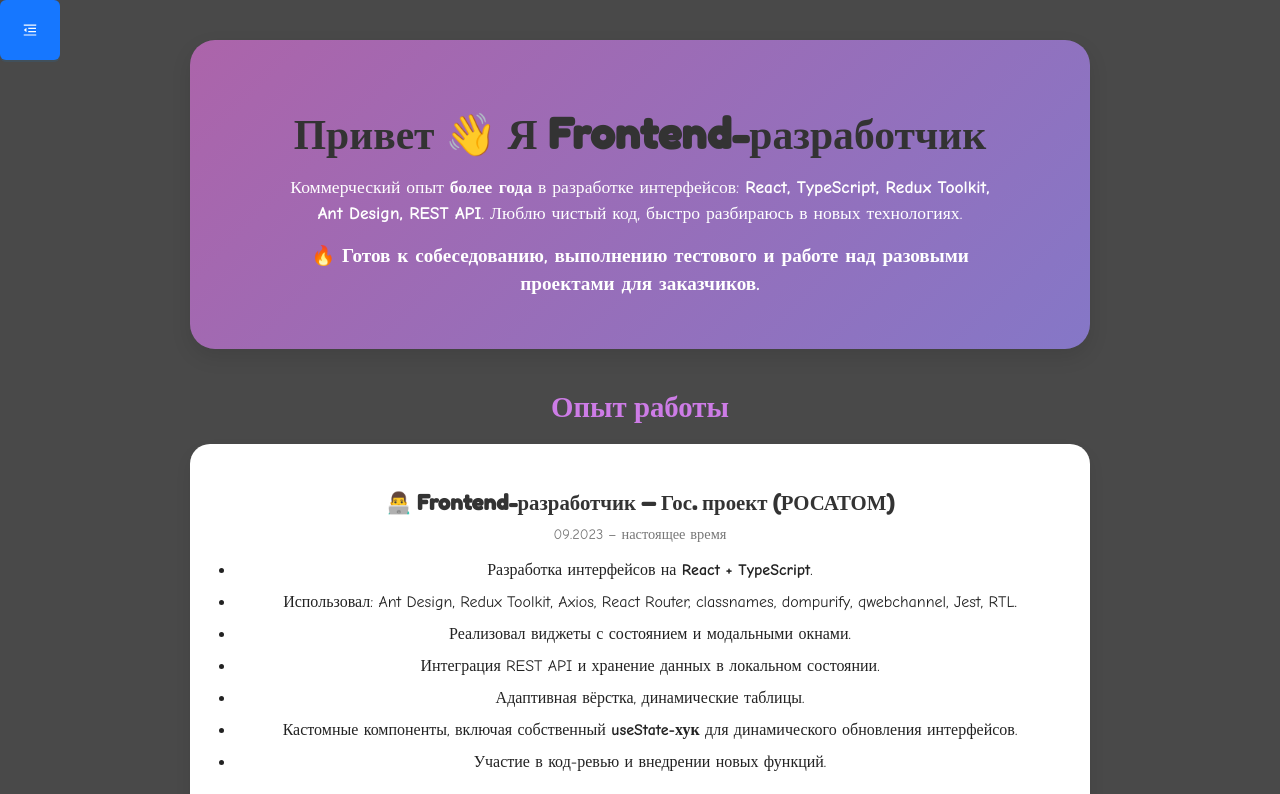
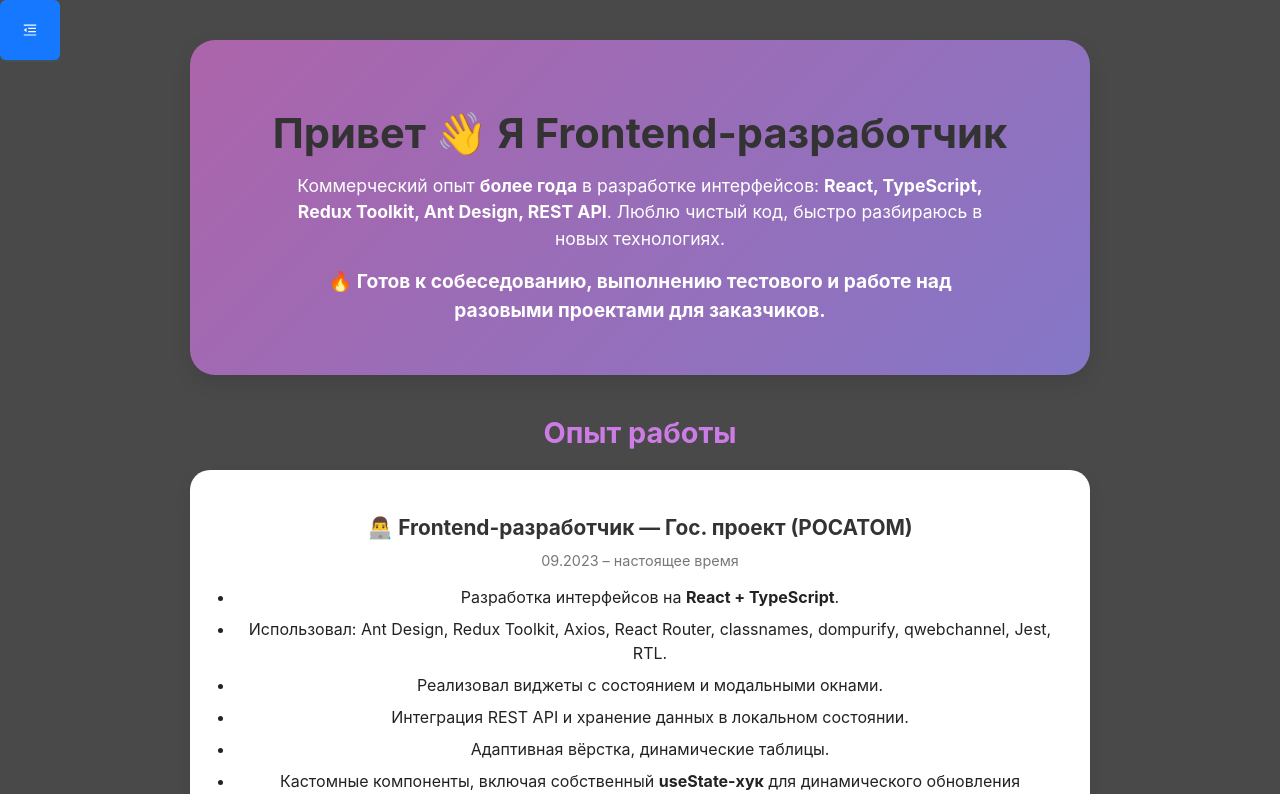
Before and after one commit to thebilderberg/telegram_web_project, a React (Create React App) app in the folder my-app/: page /bio in a window 1280 px wide. Shown: the top 794 px of the page. Built offline with nearby package versions, Linux system fonts and the light colour scheme.

Commit message:
biography vol2

```diff
--- a/my-app/src/project/Bio/AboutMe.scss
+++ b/my-app/src/project/Bio/AboutMe.scss
@@ -1,12 +1,13 @@
 @import url("https://fonts.googleapis.com/css2?family=Fredoka+One&family=Comic+Neue:wght@400;700&display=swap");
 
 html, body, #root {
-  height: 100%;
-  margin: 0;
-  padding: 0;
-  background: linear-gradient(135deg, #fff1eb 0%, #ace0f9 100%);
-  font-family: "Comic Neue", cursive;
-  overflow-y: auto;
+    min-height: 100%;
+    height: auto;        // разрешаем увеличиваться по контенту
+    margin: 0;
+    padding: 0;
+    background: linear-gradient(135deg, #fff1eb 0%, #ace0f9 100%);
+    overflow-y: auto;    // включаем вертикальный скролл
+    -webkit-overflow-scrolling: touch; // плавный скролл на iOS
 }
 
 .about {
@@ -16,7 +17,6 @@ html, body, #root {
   color: #222;
 
   h1, h2, h3 {
-    font-family: "Fredoka One", cursive;
     color: #333;
   }
 
```
